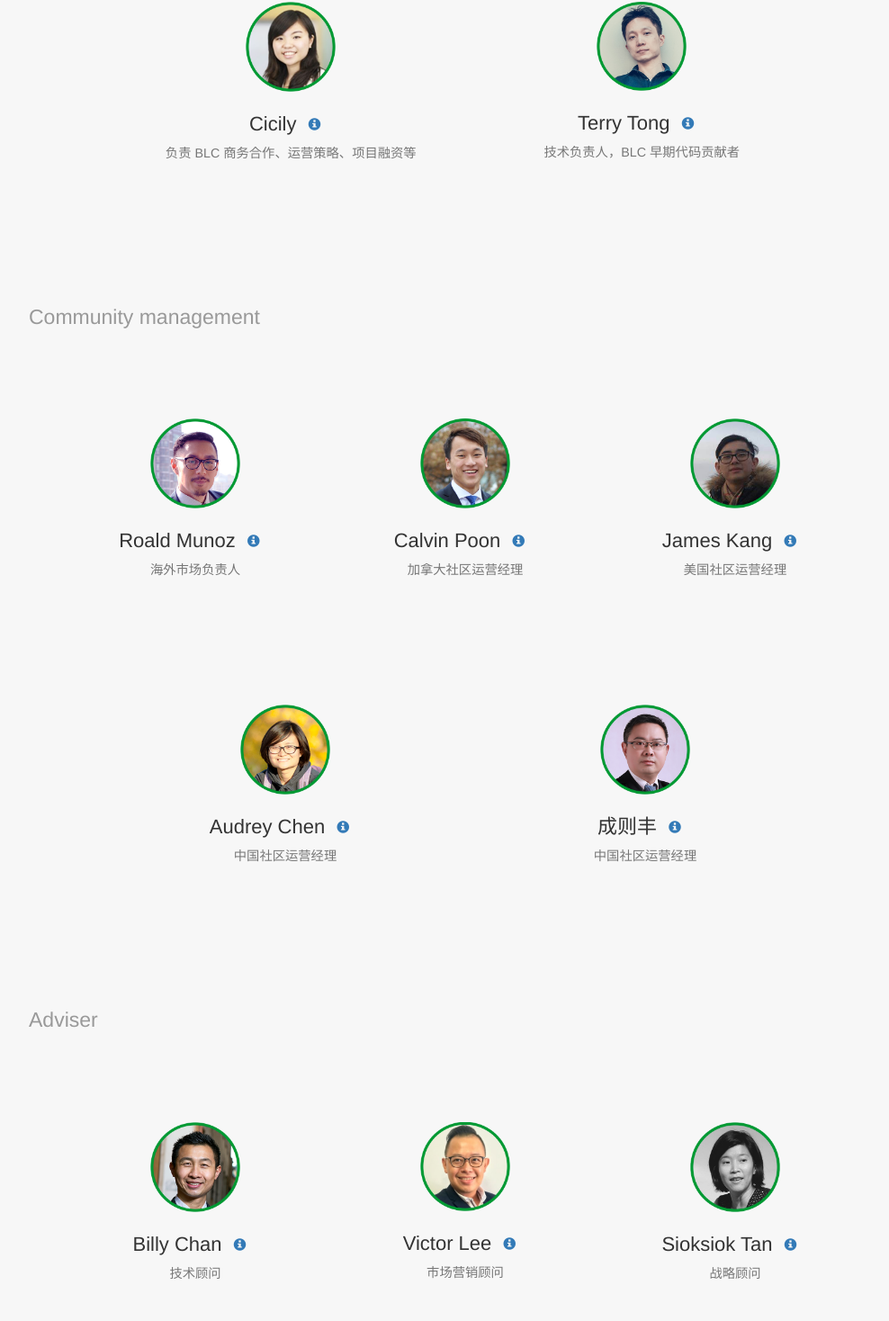
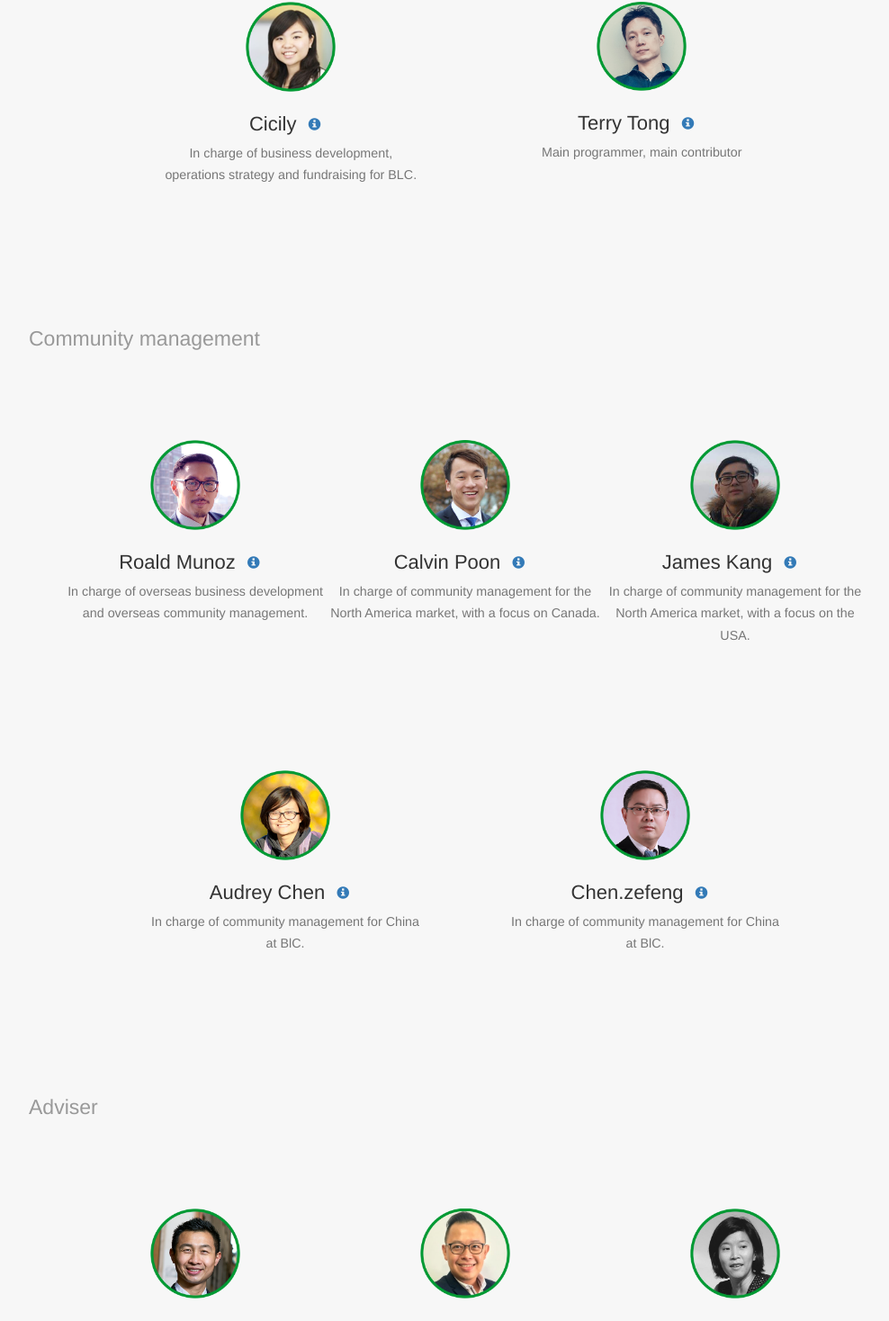
Before and after one commit to BalanceCoin/balancecoin.io, a React (Create React App) app: page / in a window 1280 px wide. Shown: the part 8363-9831 px from the top of the page at 90% size, without its empty margins (73-1061 px from the left). Built offline with nearby package versions, Linux system fonts and the light colour scheme.

Commit message:
Replaced most of the english text.

```diff
--- a/src/LangEn.js
+++ b/src/LangEn.js
@@ -144,62 +144,62 @@ export default {
     cicily: {
       title: 'Cicily',
       desc:
-        'DaoVentures 创始人，投资银行背景，曾主导或参与多个区块链项目的上市全流程，包括白皮书撰写、市场材料准备、投融资等；<br /><br />出生于上海，早年赴美留学与工作，坚定地希望通过区块链技术可以创建一个真正去中心化的良性生态；<br /><br />本科毕业于美国康乃尔大学地产金融系；<br /><br />负责 BLC 的商务拓展、运营策略、项目融资等。',
-      jobdesc: '负责 BLC 商务合作、运营策略、项目融资等'
+        'Co-founder of DaoVentures, investment banking background, ICO Advisor for several leading blockchain projects including ParcelX, DropChain, Robin8, InsChain, and Metaverse;<br />Born in Shanghai, attended university in the USA returned to China in 2014;<br />A strong believer in creating a decentralized ecosystem using blockchain technology;<br />Previous experience includes E&Y, PGC Capital, and Meixin Finance;<br />B. A in Business Administration from Cornel University, USA.',
+      jobdesc: 'In charge of business development, operations strategy and fundraising for BLC.'
     },
     terry: {
       title: 'Terry Tong',
       desc:
         '曾就职于 Groupon China 和 Oak Investment Partners，在互联网领域有丰富的产品研发和运营经验。擅长前端开发，并对区块链技术有深入的了解。热爱加密货币和区块链，坚信这将是改变人类社会的基石；<br /><br />本科毕业于香港科技大学计算机系并于美国麻省理工 Sloan 获得 MBA；<br /><br />负责 BLC 的国内社区运营以及产品的用户体验。',
-      jobdesc: '技术负责人，BLC 早期代码贡献者'
+      jobdesc: 'Main programmer, main contributor'
     },
     roald: {
       title: 'Roald Munoz',
       desc:
-        '国泰君安（中国前三大投行）的区块链研究中心负责人；数字货币项目的风险投资人，主要关注底层协议、数字身份、以及物联网硬件设施；<br /><br />出生于芝加哥，曾于美国空军情报分析处担任翻译，目前在上海生活，希望能帮助创建一个去中心化的经济系统；<br /><br />本科毕业于卡耐基梅隆的设计系，并于上海交通大学获得 MBA；<br /><br />负责 BLC 的海外社区运营以及海外商务拓展。',
-      jobdesc: '海外市场负责人'
+        'Senior Blockchain Industry Researcher at Guotai Junan Securities, a top 3 Chinese investment bank;<br />Crypto VC investor in decentralized technologies, with a focus on protocols, digitial identity, and IoT hardware infrastructure;<br />Raised in Chicago, previous experience in USAF intelligence analysis; now living and working in Shanghai to help create the future of a decentralized economy;',
+      jobdesc: 'In charge of overseas business development and overseas community management.'
     },
     calvin: {
       title: 'Calvin Poon',
       desc:
-        '曾于国泰君安担任区块链研究生和 OKEX 交易所协助上币业务；<br /><br />热爱区块链，深信区块链有如当九十年代互联网对世界的重大影响跟改变；<br /><br />本科毕业于美国波士顿大学经济和国际关系；<br /><br />负责协作 BLC 北美市场的社区管理（主要为加拿大）',
-      jobdesc: '加拿大社区运营经理'
+        'Researcher at Guotai Junan Securities, focusing on blockchain;<br />Business development analyst for OKEX, assisting with project listings;<br />Belief that blockchain will have a huge impact on the world similar to the advent of the internet;<br />B.A. from Boston University with a major in economics and international relations;',
+      jobdesc: 'In charge of community management for the North America market, with a focus on Canada.'
     },
     james: {
       title: 'James Kang',
       desc:
-        '曾实习于国泰君安研究所新能源领域；<br /><br />参与多项项目研究并拥有丰富的研究经验，对区块链技术有着浓厚的兴趣；<br /><br />本科毕业于波士顿大学经济系辅修商业管理；<br /><br />负责协作 BLC 北美市场的社区管理（主要为美国）',
-      jobdesc: '美国社区运营经理'
+        'Former intern at Guotai Junan Securities, taking part many projects via doing research and development;<br />Former leader of a high school rock band and a huge sports fan since the age of six;<br />B.A. from Boston University with a major in economics and minor in Business and Administration;',
+      jobdesc: 'In charge of community management for the North America market, with a focus on the USA.'
     },
     audrey: {
       title: 'Audrey Chen',
       desc:
-        '曾在硅谷知名的初创企业 Stroll Health 及 Thumbstack 担任产品经理和成长黑客；<br /><br />热衷于发展影响力投资和社会型企业，主要在食品及预防医疗领域；<br /><br />本科毕业于 Carleton 文理学院，曾创办 Carlhacks, 美国的一个黑客马拉松社区；<br /><br />负责协作 BLC 中国市场的社区管理。',
-      jobdesc: '中国社区运营经理'
+        'Product manager and growth hacker at Stroll Health & Thumbstack, a well-known startup in Silicon Valley;<br />Passionate about impact investment and social enterprises, focusing on food and health care industry;<br />B. A. from Carleton, founded Calhacks, a hackathon community in the U.S.;',
+      jobdesc: 'In charge of community management for China at BlC.'
     },
     czf: {
-      title: '成则丰',
+      title: 'Chen.zefeng',
       desc:
-        '从公司高管到互联网领域创业者，12年互联⽹从业经验<br /><br />2012年接触比特币，比特币早期矿工，做过套利，熟悉区块链原理，对区块链领域有着丰富的经验和兴趣。坚信区块链技术可以让人类生活更美好<br /><br />对计算机硬件技术发展有很深的了解，自学计算机课程，生活中自信开朗，喜欢军事类新闻节目<br /><br />负责BLC中国市场的社区管理、运营推⼴等相关⼯作',
-      jobdesc: '中国社区运营经理'
+        'An entrepreneur in internet startups with 12 years of internet work experience;<br />Learned about bitcoin in 2012, an early adopter for bitcoin mining, familiar with blockchain terminology with rich experience and interests in blockchain;<br />Deep understanding of computer hardware technology development and self-learner of computer programming;',
+      jobdesc: 'In charge of community management for China at BlC.'
     },
     billy: {
       title: 'Billy Chan',
       desc:
-        'Billy 是 IT 行业的资深人士，在数字技术软件开发、咨询和销售领域从业超过 15 年。他曾主导了微软在中国东部地区的软件反盗版工作；<br /><br />自 2015 年起，他开始对区块链颇具热情，并且对利用区块链来重塑食品和饮料分销行业倍感兴奋，并创立 DropChain，一家区块链供应链应用型初创企业；<br /><br />加拿大籍的华人，于 2014 年来到上海生活及工作。',
-      jobdesc: '技术顾问'
+        'Billy is a veteran of the IT industry, with over 15 years of software development, consulting, and sales experience in digital technology. Most recently he led the software antipiracy efforts for Microsoft in Eastern China;<br />He has been passionate about Blockchain since 2015 and is excited about leveraging it to reinvent the food and beverage distribution industry. He founded DropChain, a blockchain startup in supply chain;<br />Born in Canada, and went to Shanghai to live and work in 2014',
+      jobdesc: 'Technical advisor'
     },
     victor: {
       title: 'Victor Lee',
       desc:
-        'Victor 是市场营销行业的资深专家，担任奥姆尼康 (Omnicom) 传媒集团中国前副董事，专注于媒体广告、移动战略和品牌创新；<br /><br />对数字货币和区块链导向的初创公司充满热情，是一位经验丰富的连续创业者，并担任几个早期阶段区块链初创公司的导师；<br /><br />出生于马来西亚，于 2014 年来到上海生活及工作。',
-      jobdesc: '市场营销顾问'
+        'Victor is an expert in digital marketing, an ex- director in Omnicom Media Group China focused on media advertising, mobile strategies and brand innovation;<br />Passionate about digital disruption, blockchain & cryptocurrency startups. Experienced startup founder and mentor to several early stage startups;<br />Born in Malaysia, and went to Shanghai to live and work in 2014.',
+      jobdesc: 'Marketing advisor'
     },
     sioksiok: {
       title: 'Sioksiok Tan',
       desc:
         'Sioksiok 是一位资深记录片导演，曾担任 Discovery Asia 的监制，同时也是 Kinetic ONE 的创始人，一家拍摄年轻人、时尚和生活方式为主题的短视频平台，旗下拥有牛人库、优范儿、美丽极客三大独立频道；<br /><br />对区块链创业公司充满兴趣，并为 5 家以上的区块链创业公司成功制作视频并进行多渠道推广；<br /><br />出生于新加坡，于 2012 年移居北京生活及工作，经常往返于上海与北京两地。',
-      jobdesc: '战略顾问'
+      jobdesc: 'Strategic consultant'
     }
   },
   contactus: {
```
